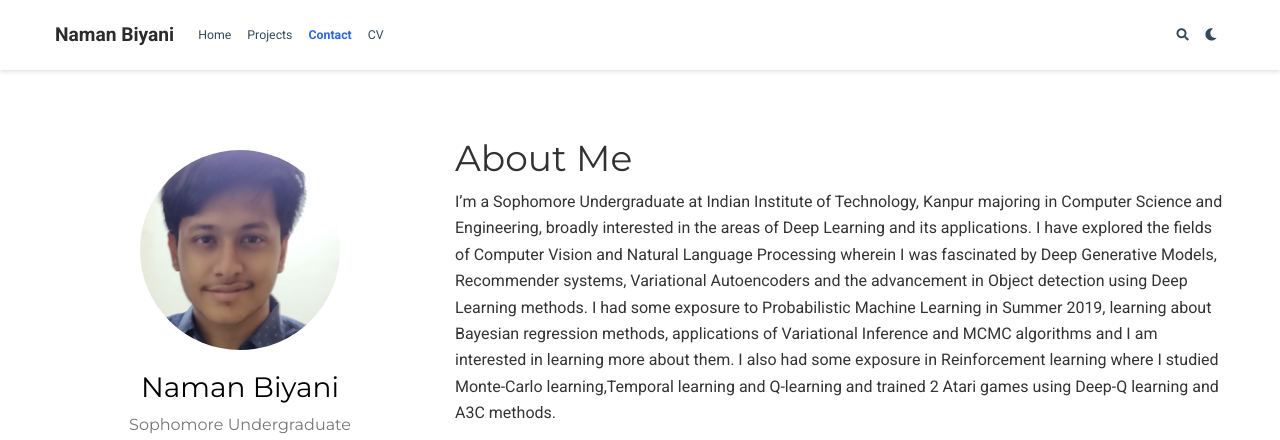
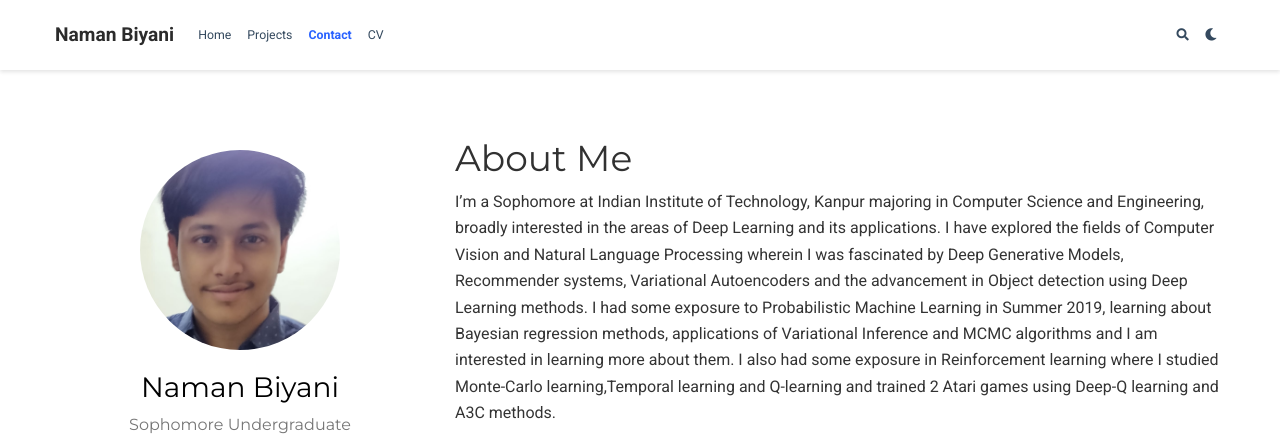
Before and after one commit to namanbiyani/namanbiyani.github.io, a plain HTML site: page index.html in a window 1280 px wide. Shown: the top 440 px of the page. Drawn offline with nearby package versions, Linux system fonts and the light colour scheme; some icons are missing.

Commit message:
removed errors

```diff
--- a/index.html
+++ b/index.html
@@ -192,7 +192,7 @@
 
     <h1>About Me</h1>
 
-<p>I&rsquo;m a Sophomore Undergraduate at Indian Institute of Technology, Kanpur majoring in Computer Science and Engineering, broadly interested in the areas of Deep Learning and its applications. I have explored the fields of Computer Vision and Natural Language Processing wherein I was fascinated by Deep Generative Models, Recommender systems, Variational Autoencoders and the advancement in  Object detection using Deep Learning methods. I had some exposure to Probabilistic Machine Learning in Summer 2019, learning about Bayesian regression methods, applications of Variational Inference and MCMC algorithms and I am interested in learning more about them. I also had some exposure in Reinforcement learning where I studied Monte-Carlo learning,Temporal learning and Q-learning and trained 2 Atari games using Deep-Q learning and A3C methods.</p>
+<p>I&rsquo;m a Sophomore at Indian Institute of Technology, Kanpur majoring in Computer Science and Engineering, broadly interested in the areas of Deep Learning and its applications. I have explored the fields of Computer Vision and Natural Language Processing wherein I was fascinated by Deep Generative Models, Recommender systems, Variational Autoencoders and the advancement in  Object detection using Deep Learning methods. I had some exposure to Probabilistic Machine Learning in Summer 2019, learning about Bayesian regression methods, applications of Variational Inference and MCMC algorithms and I am interested in learning more about them. I also had some exposure in Reinforcement learning where I studied Monte-Carlo learning,Temporal learning and Q-learning and trained 2 Atari games using Deep-Q learning and A3C methods.</p>
 
 <p>Currently, I have auditted <b><u>Introduction to machine learning</b></u>(<a href="https://www.cse.iitk.ac.in/pages/CS771.html">CS771</a>) in my spring semester and I am planning do a course on <b><u>Deep Learning for Computer Vision</u></b>(<a href="https://www.cse.iitk.ac.in/pages/CS776.html">CS776</a>) and <b><u>Topics In Probabilistic Modeling And Inference</u></b>(<a href="https://www.cse.iitk.ac.in/pages/CS698X.html">CS698X</a>) in my Fall semester. I am studying more about multi-domain translational GANs,cool generative architectures(like StyleGAN), Mask R-CNNs, VQ-VAEs, text-generative network architectures and audio-generative networks. Recently, I have implemented VQ-VAEs(for images), StyleGANs and I am implementing SeqGAN, MocoGAN and VQ-VAEs(for audio). I am also working with <a href="https://www.cse.iitk.ac.in/users/arnabb/">Prof. Arnab Bhattacharya </a> on Generative models for dental crown restorations on a dataset received from a hospital and hope to get good results very soon. </p>
 
```
